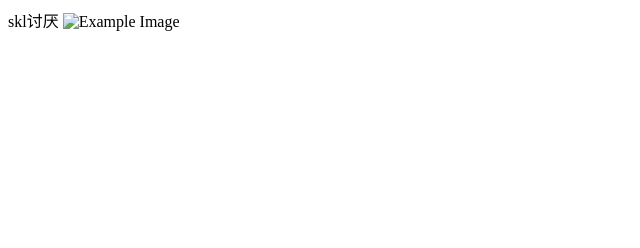
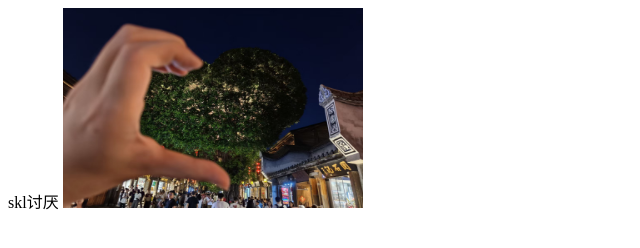
Before and after one commit to biqiguu/skl, a plain HTML site: page index.html in a window 1280 px wide. Shown: the whole page, without its empty margins (0-640 px from the left). Drawn offline with Linux system fonts and the light colour scheme.

Commit message:
Add files via upload

```diff
--- a/index.html
+++ b/index.html
@@ -7,6 +7,6 @@
 </head>
 <body>
     skl讨厌
-    <img src="/index/mmexport1690040627668.jpg" alt="Example Image" width="300" height="200">
+    <img src="/skl/mmexport1690040627668.jpg" alt="Example Image" width="300" height="200">
 </body>
 </html>
```
